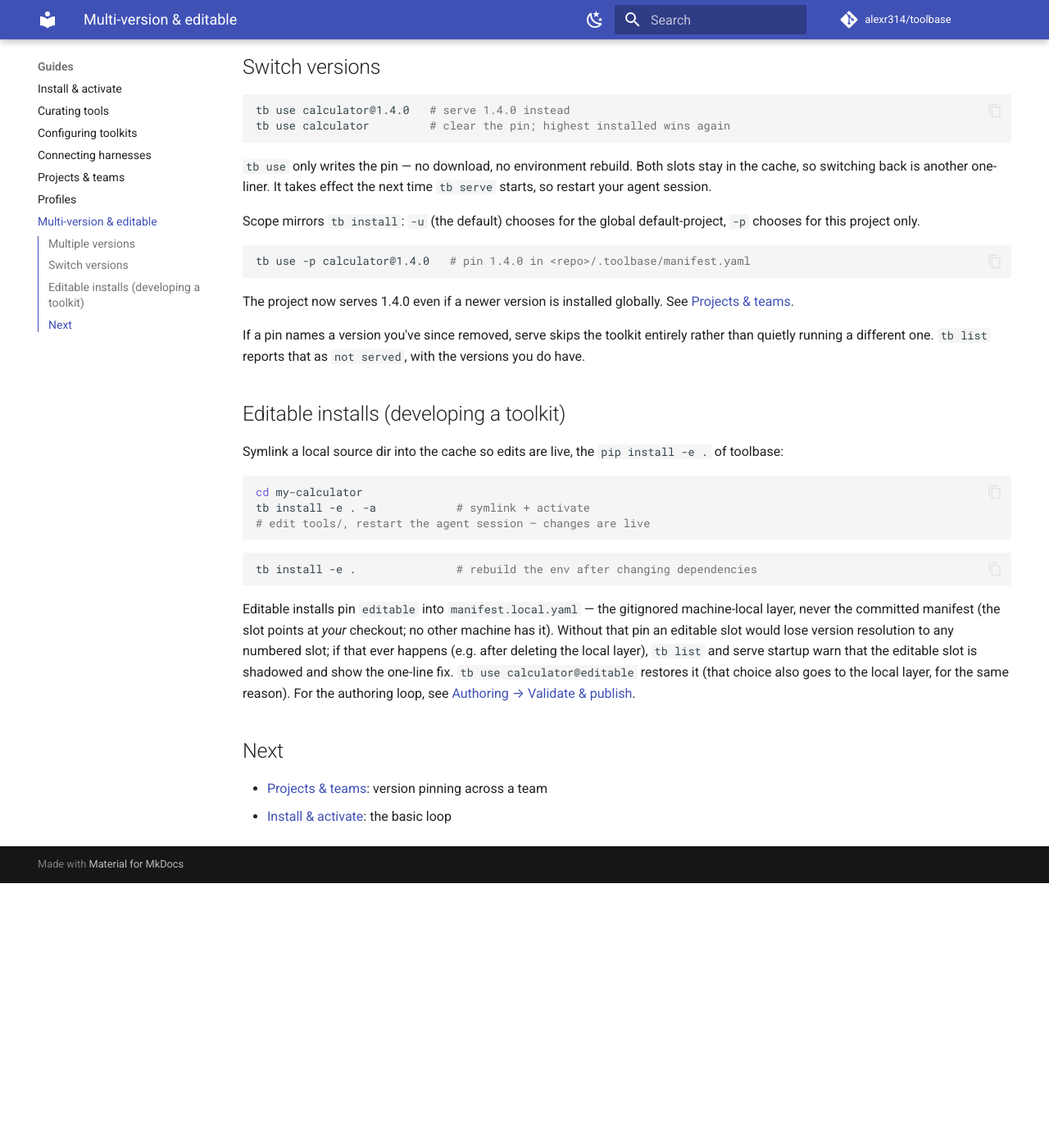
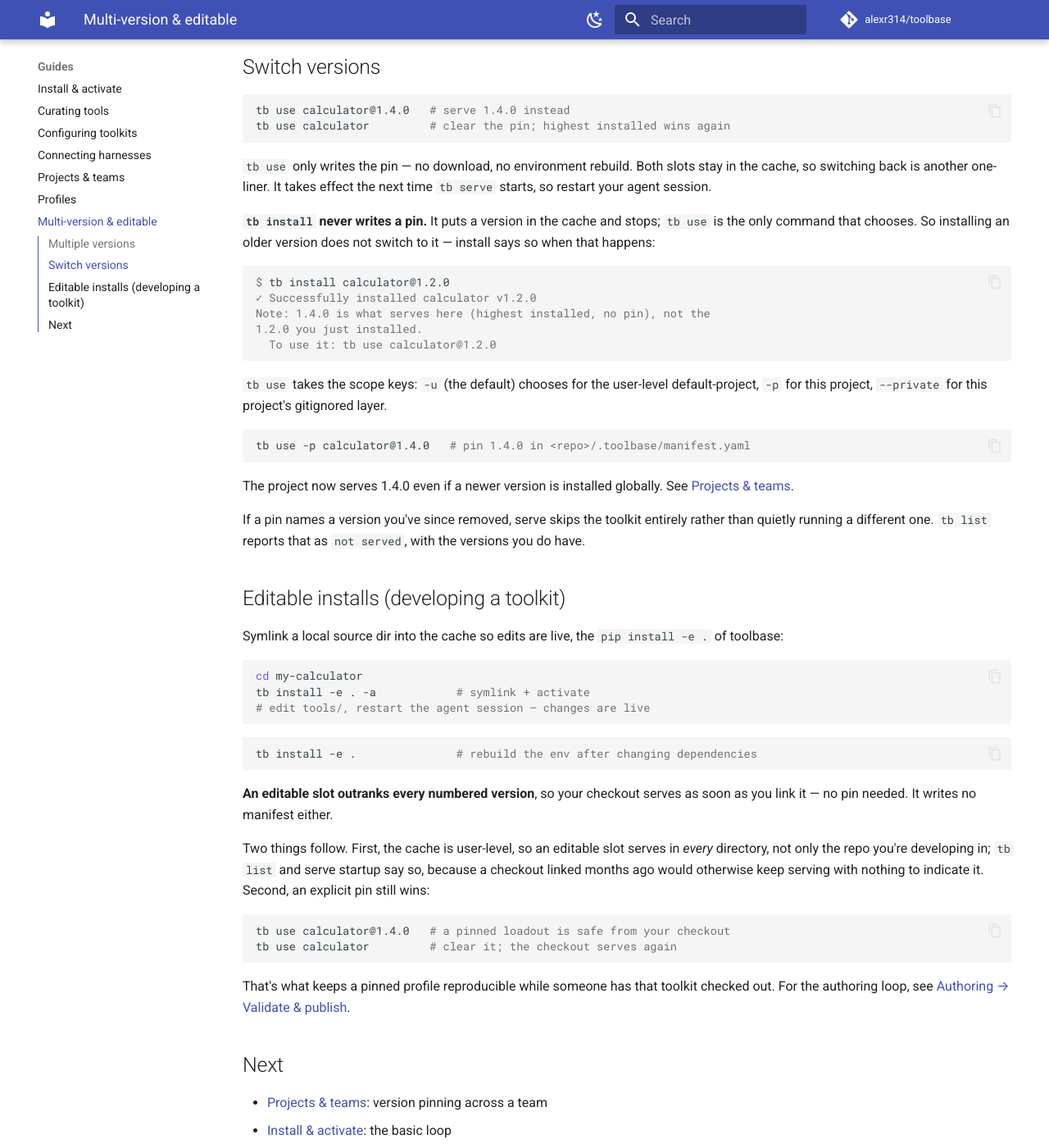
Before and after one commit to alexr314/toolbase, an MkDocs documentation site: the page built from userdocs/guides/multi-version-and-editable.md, in a window 1280 px wide and 1400 px high, scrolled down 622 px. Shown: the whole window at 82% size. Built offline with MkDocs 1.6.1 and Material for MkDocs 9.7.7, drawn with Linux system fonts in a browser that asks for light colours; comment, search, counter and statistics services are not loaded; before the commit the page ends 1699 px from its top, so only the background shows below that.

Commit message:
feat(install)!: install writes no manifest and takes no scope
BREAKING: -u/-p/--private are gone from `tb install`, and installing no
longer pins.

Every install used to write a pin, so a manifest accumulated bookkeeping
nobody chose and you couldn't tell a deliberate entry from an incidental
one. That is where this week's bugs came from: pins orphaned by
uninstall, pins written to a manifest the directory you were standing in
ignored, and install and uninstall disagreeing about which file to touch.

Install now puts a toolkit in the shared cache and stops. `tb use` is the
only command that pins, so every entry in a manifest is one somebody
typed. Nothing is needed for the common case — with no pin the newest
installed version serves — but installing an older version therefore
does not switch to it, so install says so rather than letting it read as
a failed install.

`-e` no longer writes a private pin either: an editable slot now outranks
numbered versions on its own. `-a` follows `tb activate`'s own default,
this project, since install has no scope left to inherit.

Drops the manifest `bundles` field's only writer. Nothing ever read it —
serve-time bundle gating reads .install_meta.yaml in the cache slot.

````diff
--- a/userdocs/guides/multi-version-and-editable.md
+++ b/userdocs/guides/multi-version-and-editable.md
@@ -38,8 +38,21 @@ tb use calculator         # clear the pin; highest installed wins again
 slots stay in the cache, so switching back is another one-liner. It takes
 effect the next time `tb serve` starts, so restart your agent session.
 
-Scope mirrors `tb install`: `-u` (the default) chooses for the global
-default-project, `-p` chooses for this project only.
+**`tb install` never writes a pin.** It puts a version in the cache and
+stops; `tb use` is the only command that chooses. So installing an older
+version does not switch to it — install says so when that happens:
+
+```console
+$ tb install calculator@1.2.0
+✓ Successfully installed calculator v1.2.0
+Note: 1.4.0 is what serves here (highest installed, no pin), not the
+1.2.0 you just installed.
+  To use it: tb use calculator@1.2.0
+```
+
+`tb use` takes the scope keys: `-u` (the default) chooses for the
+user-level default-project, `-p` for this project, `--private` for this
+project's gitignored layer.
 
 ```bash
 tb use -p calculator@1.4.0   # pin 1.4.0 in <repo>/.toolbase/manifest.yaml
@@ -67,14 +80,23 @@ tb install -e . -a            # symlink + activate
 tb install -e .               # rebuild the env after changing dependencies
 ```
 
-Editable installs pin `editable` into `manifest.local.yaml` — the
-gitignored machine-local layer, never the committed manifest (the slot
-points at *your* checkout; no other machine has it). Without that pin an
-editable slot would lose version resolution to any numbered slot; if
-that ever happens (e.g. after deleting the local layer), `tb list` and
-serve startup warn that the editable slot is shadowed and show the
-one-line fix. `tb use calculator@editable` restores it (that choice also
-goes to the local layer, for the same reason). For the authoring loop, see
+**An editable slot outranks every numbered version**, so your checkout
+serves as soon as you link it — no pin needed. It writes no manifest
+either.
+
+Two things follow. First, the cache is user-level, so an editable slot
+serves in *every* directory, not only the repo you're developing in;
+`tb list` and serve startup say so, because a checkout linked months ago
+would otherwise keep serving with nothing to indicate it. Second, an
+explicit pin still wins:
+
+```bash
+tb use calculator@1.4.0   # a pinned loadout is safe from your checkout
+tb use calculator         # clear it; the checkout serves again
+```
+
+That's what keeps a pinned profile reproducible while someone has that
+toolkit checked out. For the authoring loop, see
 [Authoring → Validate & publish](../authoring/publish.md).
 
 ## Next
````
Also changed, not shown: CHANGELOG.md (+19 -0 lines), README.md (+5 -5 lines), userdocs/explanation.md (+4 -3 lines), userdocs/guides/projects-and-teams.md (+14 -10 lines), userdocs/reference/commands.md (+3 -3 lines), userdocs/reference/files-and-layout.md (+3 -3 lines), userdocs/reference/vocabulary-and-scopes.md (+10 -8 lines), 8 other files.
